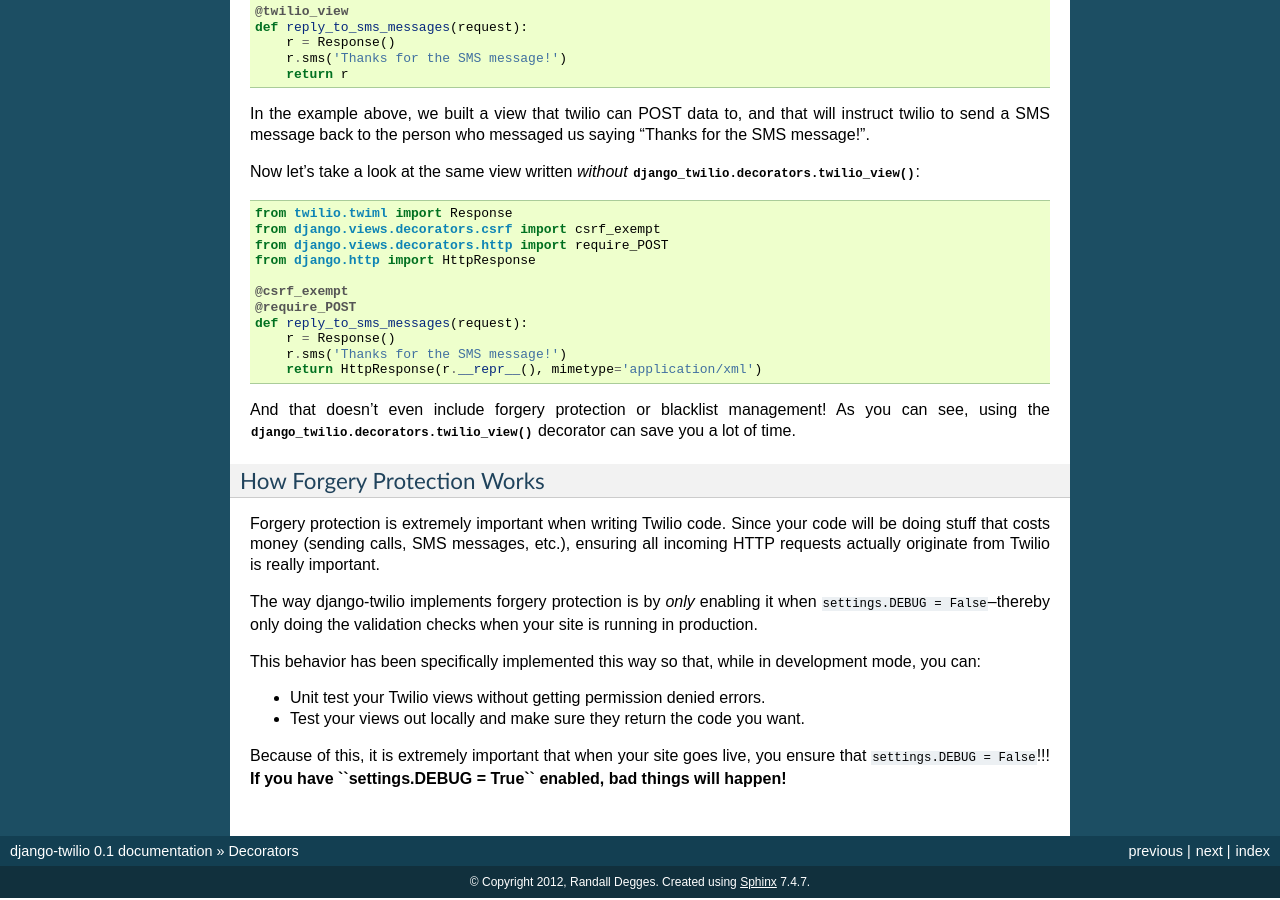
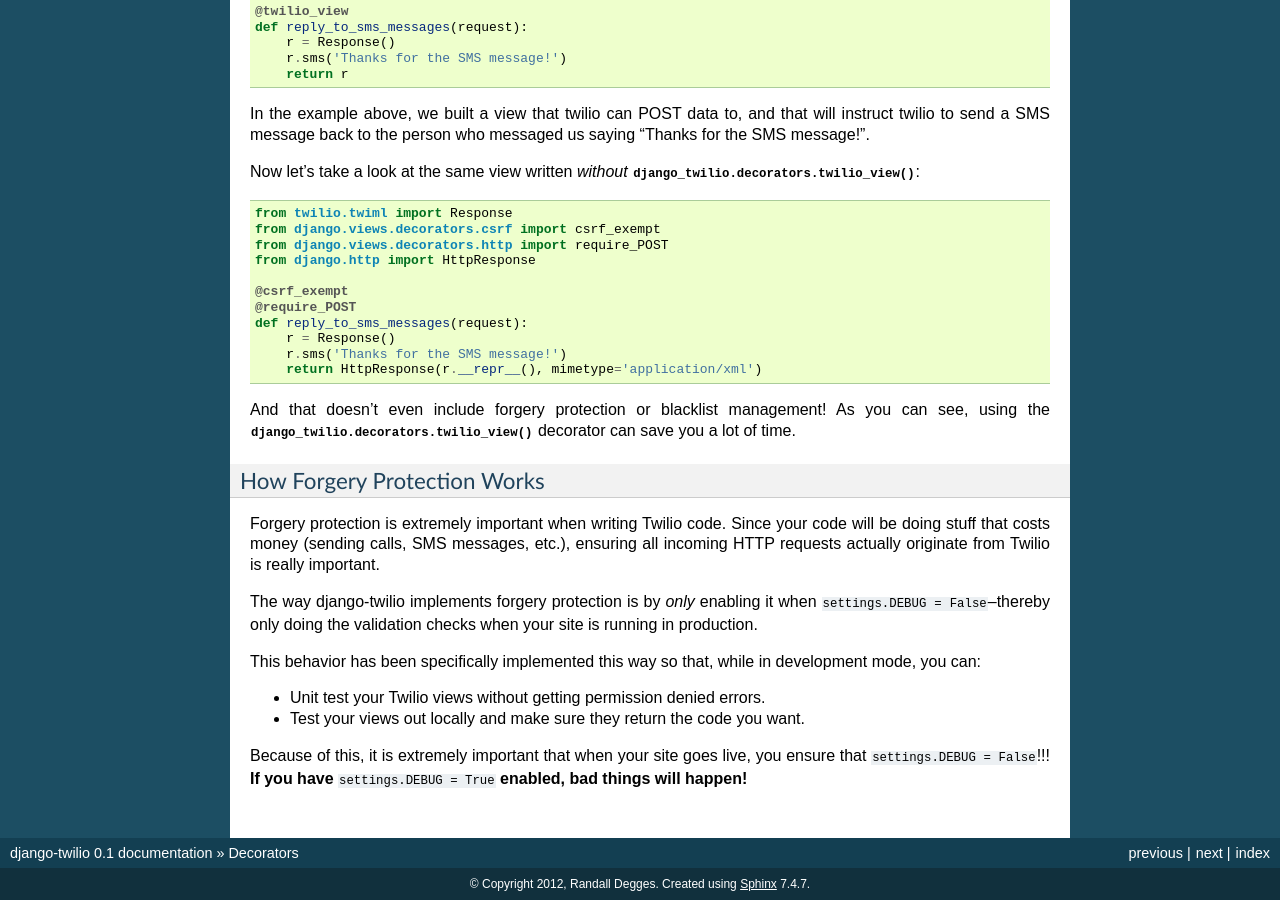
Before and after one commit to rdegges/django-twilio, a Sphinx documentation site: the page built from docs/source/decorators.rst, in a window 1280 px wide and 900 px high, scrolled down 744 px. Built offline with Sphinx 7.4.7, drawn with Linux system fonts in a browser that asks for light colours.

Commit message:
Fixing bold stuff so it doesn't interfere with code.

```diff
--- a/docs/source/decorators.rst
+++ b/docs/source/decorators.rst
@@ -89,5 +89,5 @@
 * Test your views out locally and make sure they return the code you want.
 
 Because of this, it is extremely important that when your site goes live, you
-ensure that ``settings.DEBUG = False``!!! **If you have
-``settings.DEBUG = True`` enabled, bad things will happen!**
+ensure that ``settings.DEBUG = False``!!! **If you have**
+``settings.DEBUG = True`` **enabled, bad things will happen!**
```
